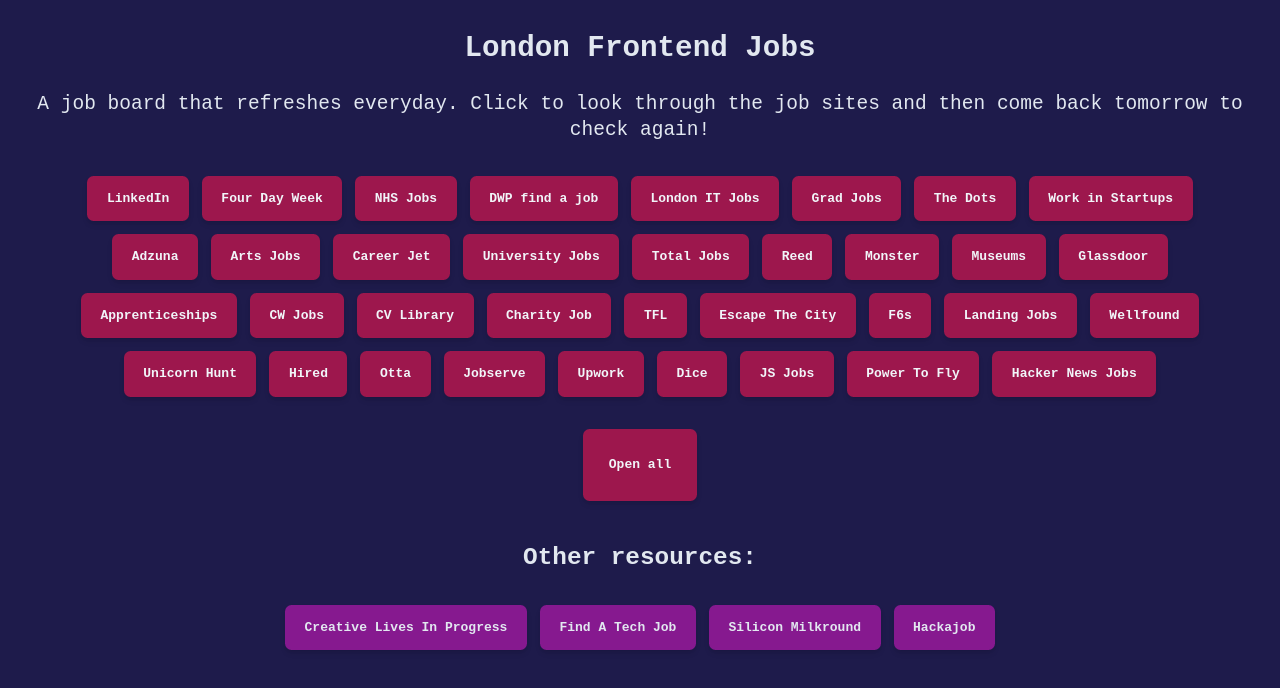
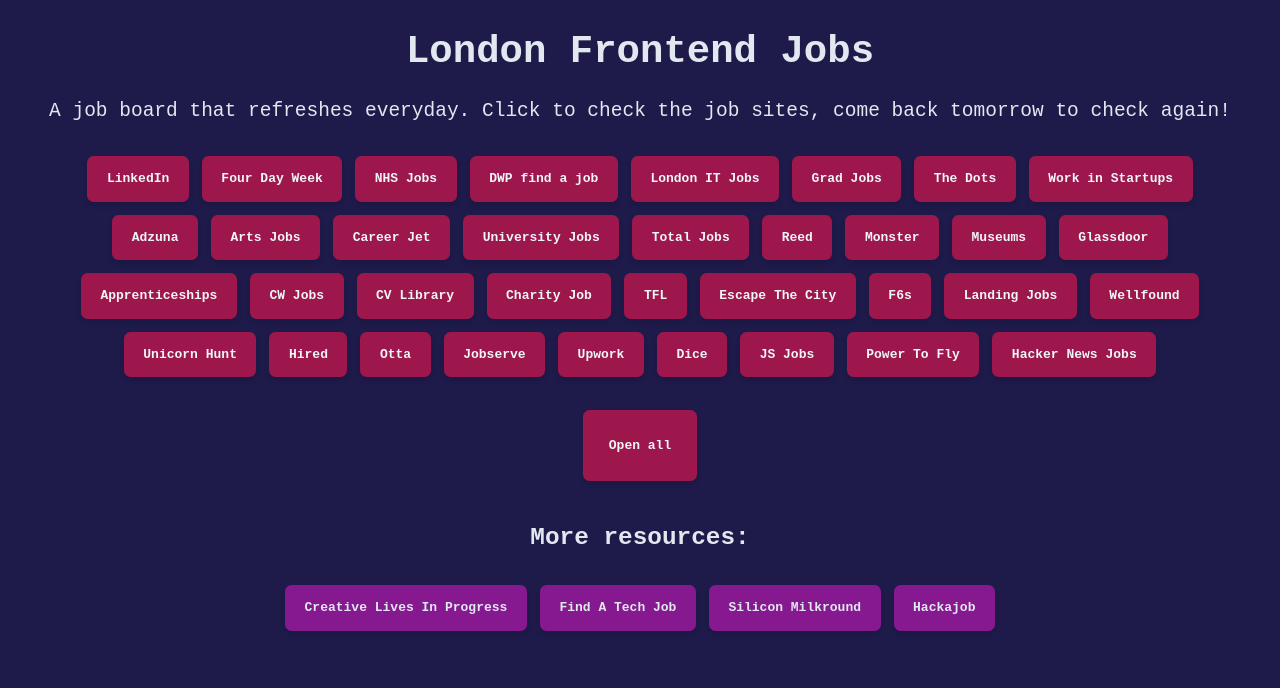
Before and after one commit to jones58/jobseeker, a React (Vite) app: page / in a window 1280 px wide. Shown: the top 688 px of the page. Built offline with nearby package versions, Linux system fonts and the light colour scheme.

Commit message:
minor text changes

```diff
--- a/src/mainpage.jsx
+++ b/src/mainpage.jsx
@@ -27,12 +27,12 @@
 
   return (
     <div className=" h-full min-h-screen bg-indigo-950 p-10 text-slate-200">
-      <h1 className="mb-8 text-center text-4xl font-bold">
+      <h1 className="mb-8 text-center text-5xl font-bold">
         London Frontend Jobs
       </h1>
       <h3 className="mb-8 text-center text-2xl">
-        A job board that refreshes everyday. Click to look through the job sites
-        and then come back tomorrow to check again!
+        A job board that refreshes everyday. Click to check the job sites, come
+        back tomorrow to check again!
       </h3>
       <Jobboards />
       <Resources />
--- a/src/resources.jsx
+++ b/src/resources.jsx
@@ -15,7 +15,7 @@
   return (
     <div>
       <h2 className="mb-8 pt-5 text-center text-3xl font-bold">
-        Other resources:
+        More resources:
       </h2>
       <div className="flex flex-wrap justify-center">
         {otherResources.map((otherResource) => (
```
